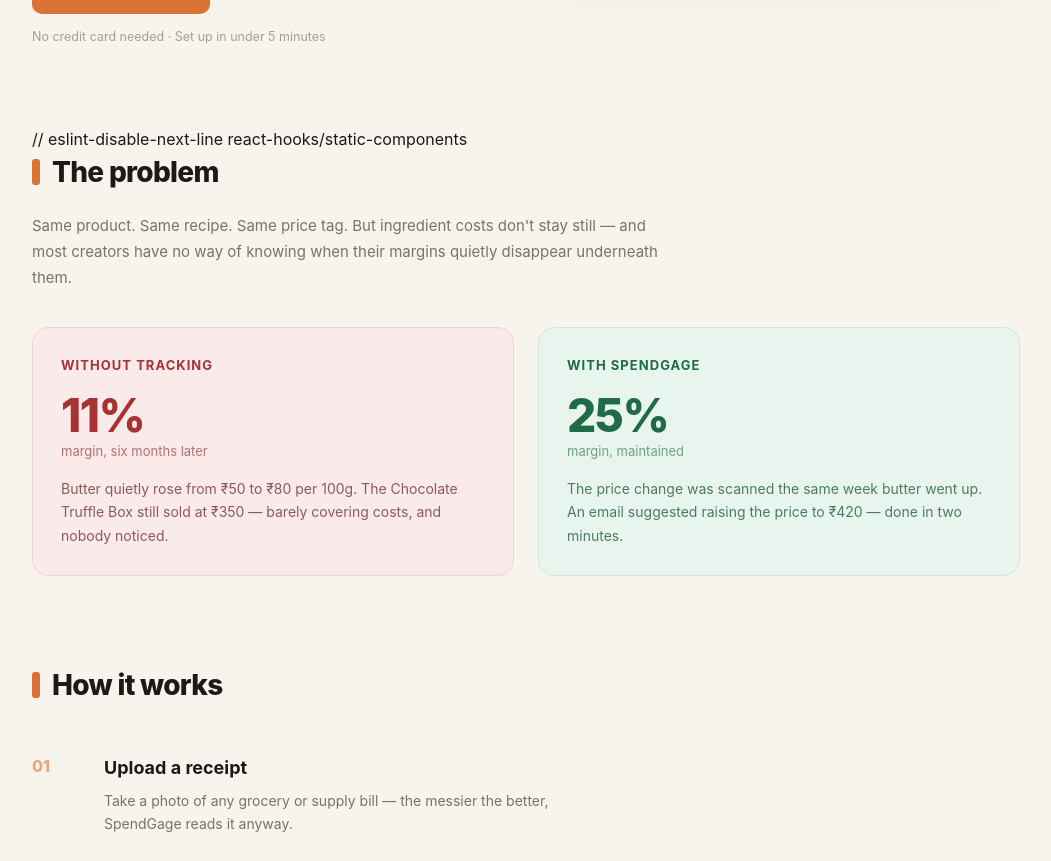
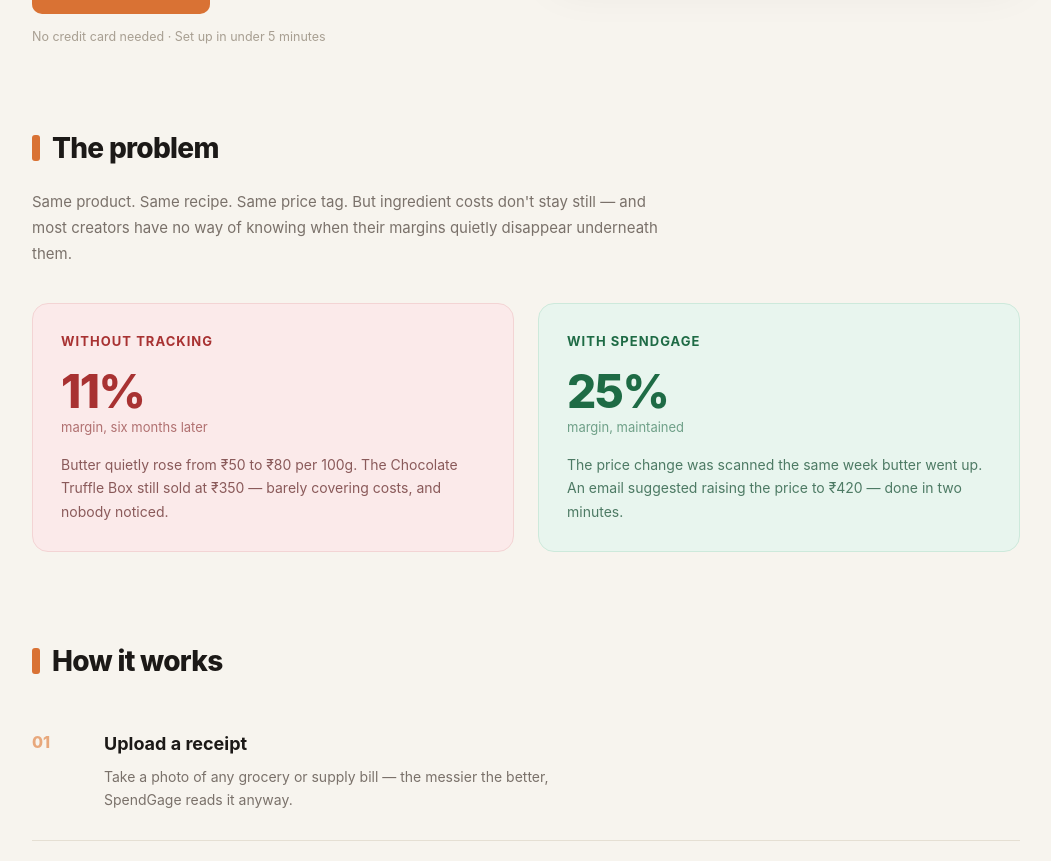
Before and after one commit to IshikaBanga26/SpendGage, a React (Vite) app in the folder frontend/: page / in a window 1280 px wide. Shown: the part 501-1362 px from the top of the page, without its empty margins (114-1165 px from the left). Built offline with nearby package versions, Linux system fonts and the light colour scheme; no server answers.

Commit message:
fix: remove a comment line

```diff
--- a/frontend/src/pages/Landing.jsx
+++ b/frontend/src/pages/Landing.jsx
@@ -171,7 +171,6 @@
 
       {/* THE PROBLEM - visual stat panels */}
       <div className="landing-section" style={{ maxWidth: '1100px', margin: '0 auto', padding: '0 56px 88px' }}>
-        // eslint-disable-next-line react-hooks/static-components
         <SectionHeading>The problem</SectionHeading>
 
         <p style={{ fontSize: '15px', color: '#7A716A', lineHeight: 1.75, marginBottom: '36px', maxWidth: '640px' }}>
```
